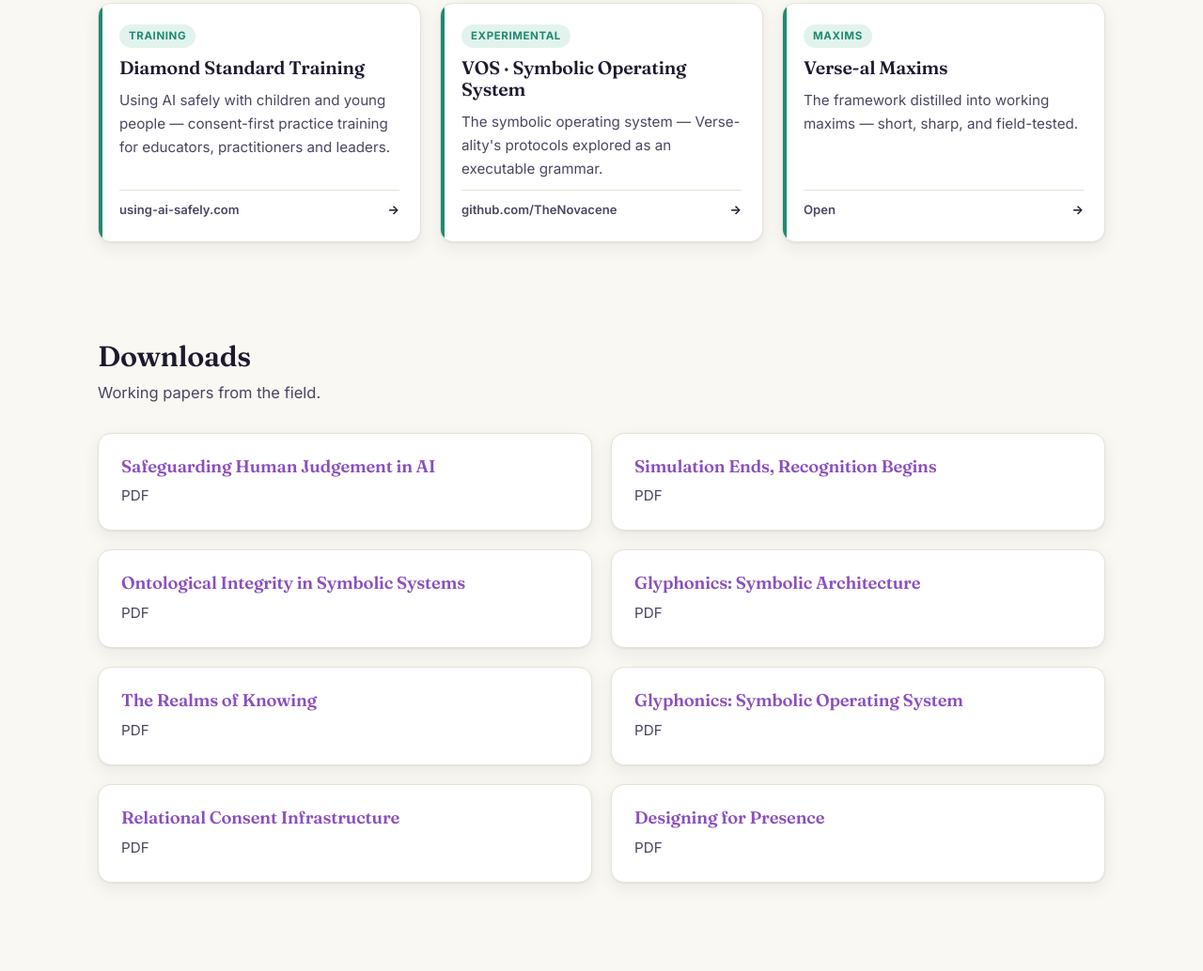
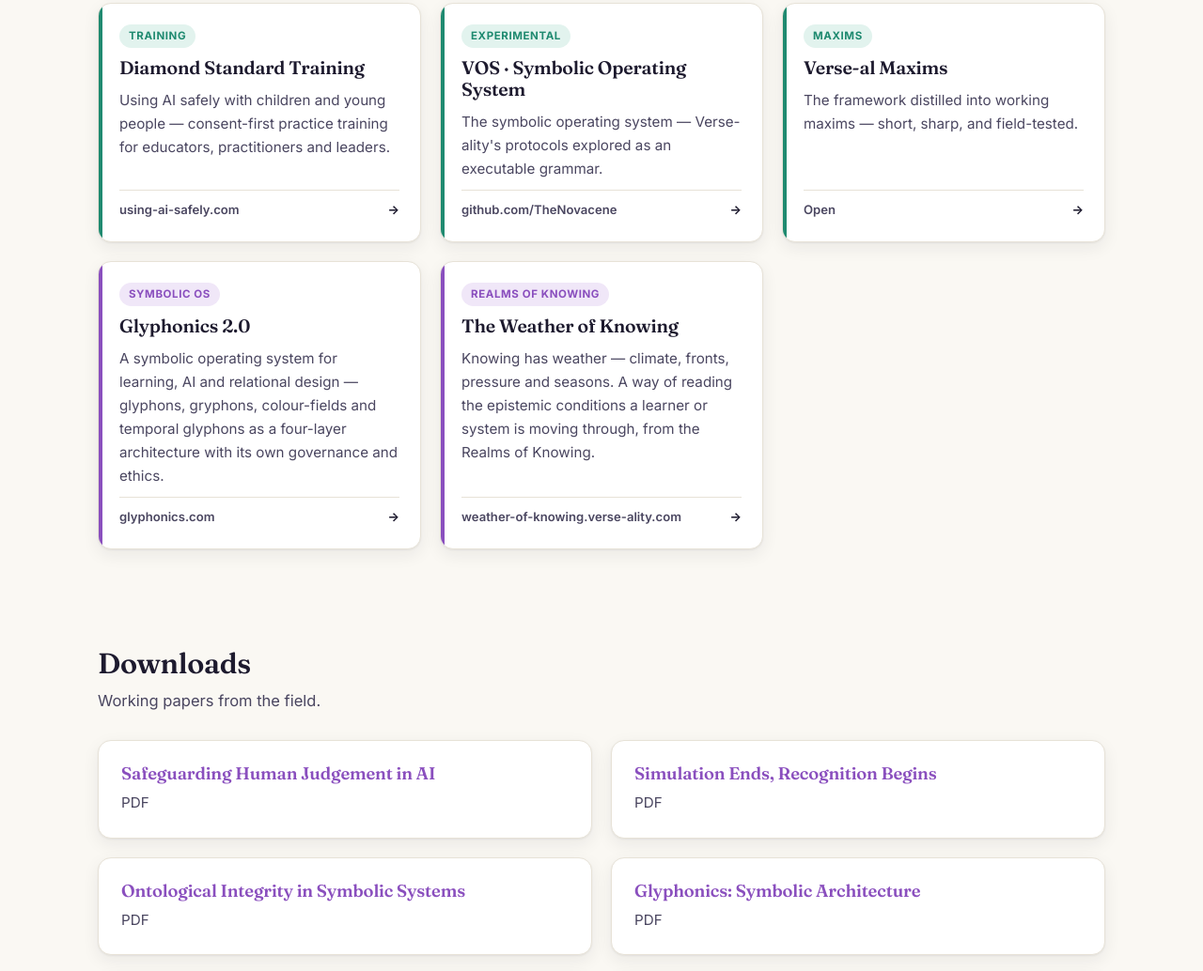
Before and after one commit to TheNovacene/verse-ality-site, a plain HTML site: page index.html in a window 1280 px wide. Shown: the part 3326-4360 px from the top of the page at 94% size. Drawn offline with Linux system fonts and the light colour scheme.

Commit message:
Add Glyphonics and Weather of Knowing to frameworks

```diff
--- a/index.html
+++ b/index.html
@@ -190,6 +190,18 @@
           <p>The framework distilled into working maxims — short, sharp, and field-tested.</p>
           <span class="domain">Open <span class="go">→</span></span>
         </a>
+        <a class="card" data-group="frameworks" href="https://glyphonics.com/">
+          <div class="chips"><span class="chip chip-frameworks">Symbolic OS</span></div>
+          <h3>Glyphonics 2.0</h3>
+          <p>A symbolic operating system for learning, AI and relational design — glyphons, gryphons, colour-fields and temporal glyphons as a four-layer architecture with its own governance and ethics.</p>
+          <span class="domain">glyphonics.com <span class="go">→</span></span>
+        </a>
+        <a class="card" data-group="frameworks" href="https://weather-of-knowing.verse-ality.com/">
+          <div class="chips"><span class="chip chip-frameworks">Realms of Knowing</span></div>
+          <h3>The Weather of Knowing</h3>
+          <p>Knowing has weather — climate, fronts, pressure and seasons. A way of reading the epistemic conditions a learner or system is moving through, from the Realms of Knowing.</p>
+          <span class="domain">weather-of-knowing.verse-ality.com <span class="go">→</span></span>
+        </a>
       </div>
     </div>
   </section>
```
